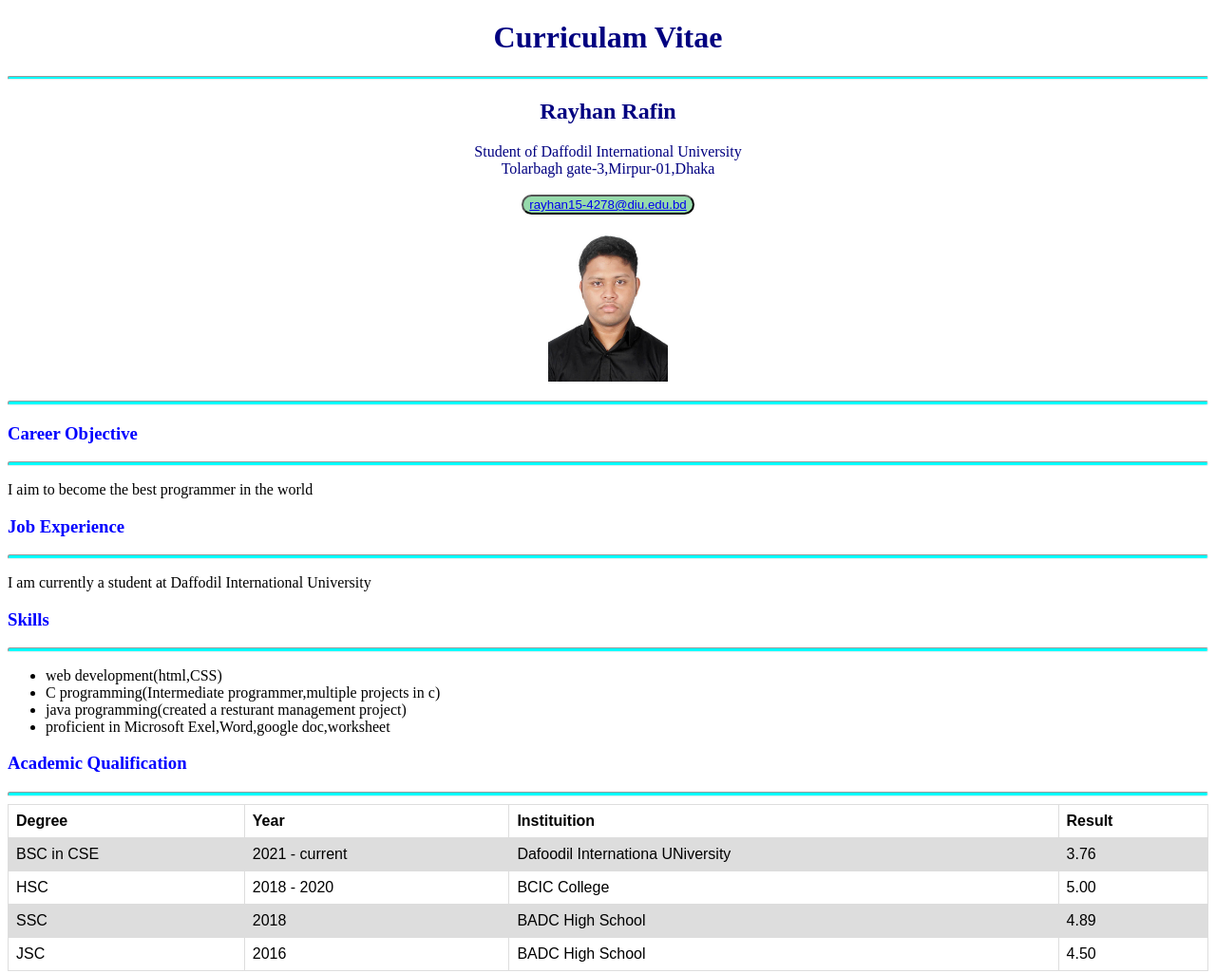
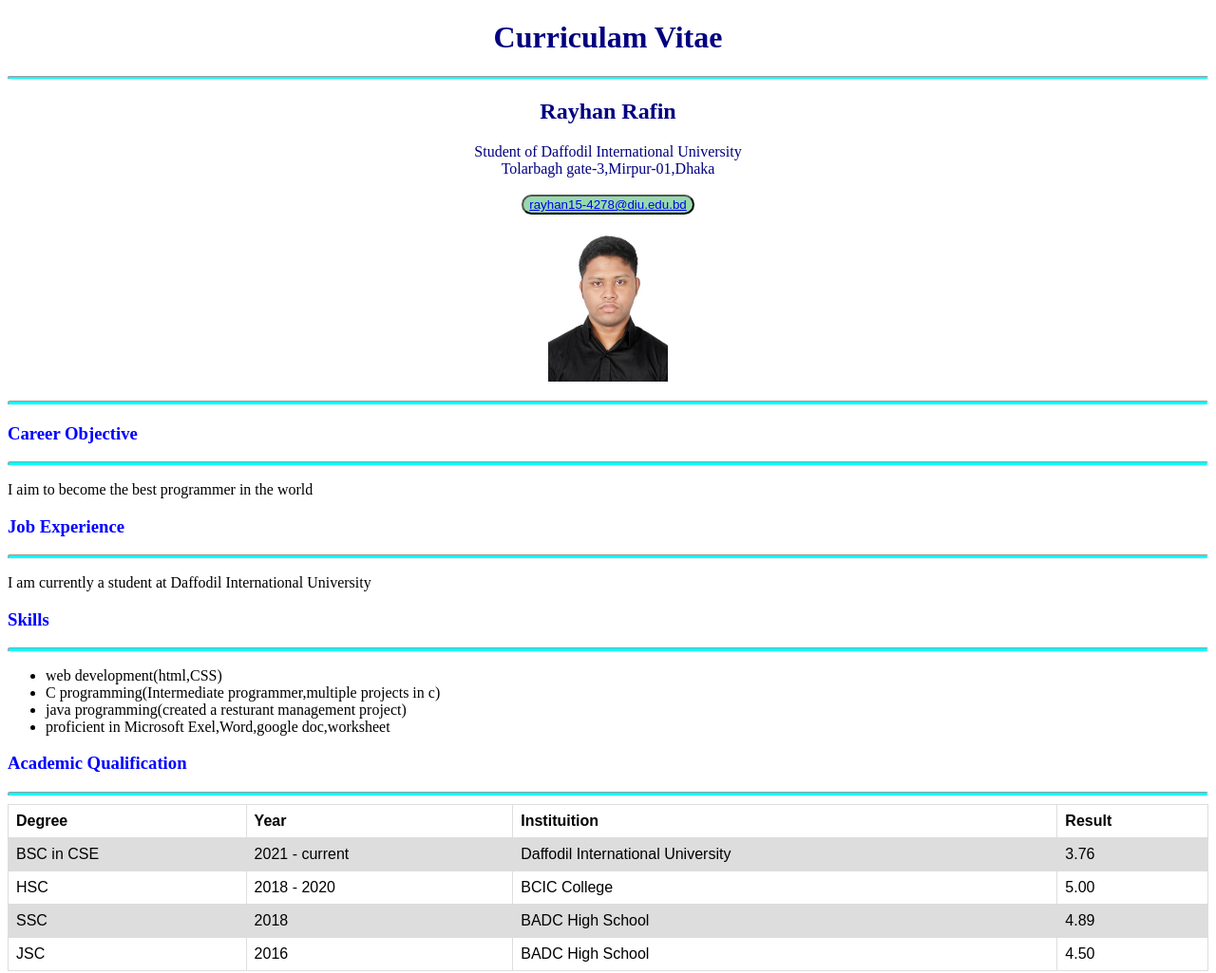
Before and after one commit to rayhan-rafin/project, a plain HTML site: page CV_Rayhan/index.html in a window 1280 px wide. Shown: the top 1025 px of the page at 95% size. Drawn offline with Linux system fonts and the light colour scheme.

Commit message:
text correction

```diff
--- a/CV_Rayhan/index.html
+++ b/CV_Rayhan/index.html
@@ -51,7 +51,7 @@
             <tr>
               <td>BSC in CSE</td>
               <td>2021 - current</td>
-              <td>Dafoodil Internationa UNiversity</td>
+              <td>Daffodil International University</td>
               <td>3.76</td>
             </tr>
             <tr>
```
